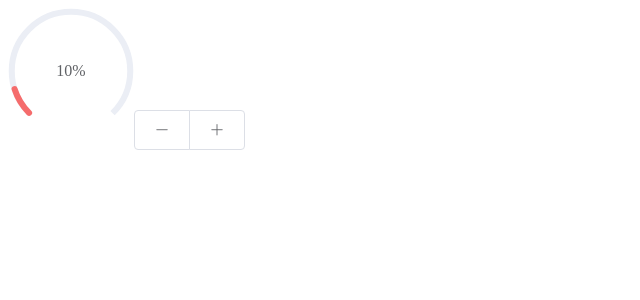
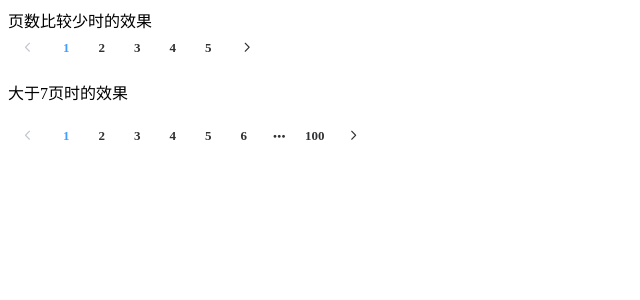
Before and after one commit to kingyeahwei/element_learning, a Vue app: page / in a window 1280 px wide. Shown: the top 300 px of the page, without its empty margins (0-640 px from the left). Built offline with nearby package versions, Linux system fonts and the light colour scheme.

Commit message:
pagination 基础用法

```diff
--- a/src/App.vue
+++ b/src/App.vue
@@ -1,10 +1,15 @@
 <template>
   <div id="app">
-    <el-progress type="dashboard" :percentage="percentage" :color="colors"></el-progress>
-    <el-button-group>
-      <el-button icon="el-icon-minus" @click="decrease"></el-button>
-      <el-button icon="el-icon-plus" @click="increase"></el-button>
-    </el-button-group>
+    <span>页数比较少时的效果</span>
+    <el-pagination
+      layout="prev, pager, next"
+      :total="50"
+    ></el-pagination>
+    <p>大于7页时的效果</p>
+    <el-pagination
+      layout="prev, pager, next"
+      :total="1000"
+    ></el-pagination>
   </div>
 </template>
 
@@ -13,29 +18,9 @@
     name: "app",
     data() {
       return {
-        percentage: 10,
-        colors: [
-          {color: '#f56c6c', percentage: 20},
-          {color: '#e6a23c', percentage: 40},
-          {color: '#5cb87a', percentage: 60},
-          {color: '#1989fa', percentage: 80},
-          {color: '#6f7ad3', percentage: 100}
-        ]
       }
     },
     methods: {
-      increase() {
-        this.percentage += 10;
-        if (this.percentage > 100) {
-          this.percentage = 100;
-        }
-      },
-      decrease() {
-        this.percentage -= 10;
-        if (this.percentage < 0) {
-          this.percentage = 0;
-        }
-      }
     }
   }
 </script>
```
